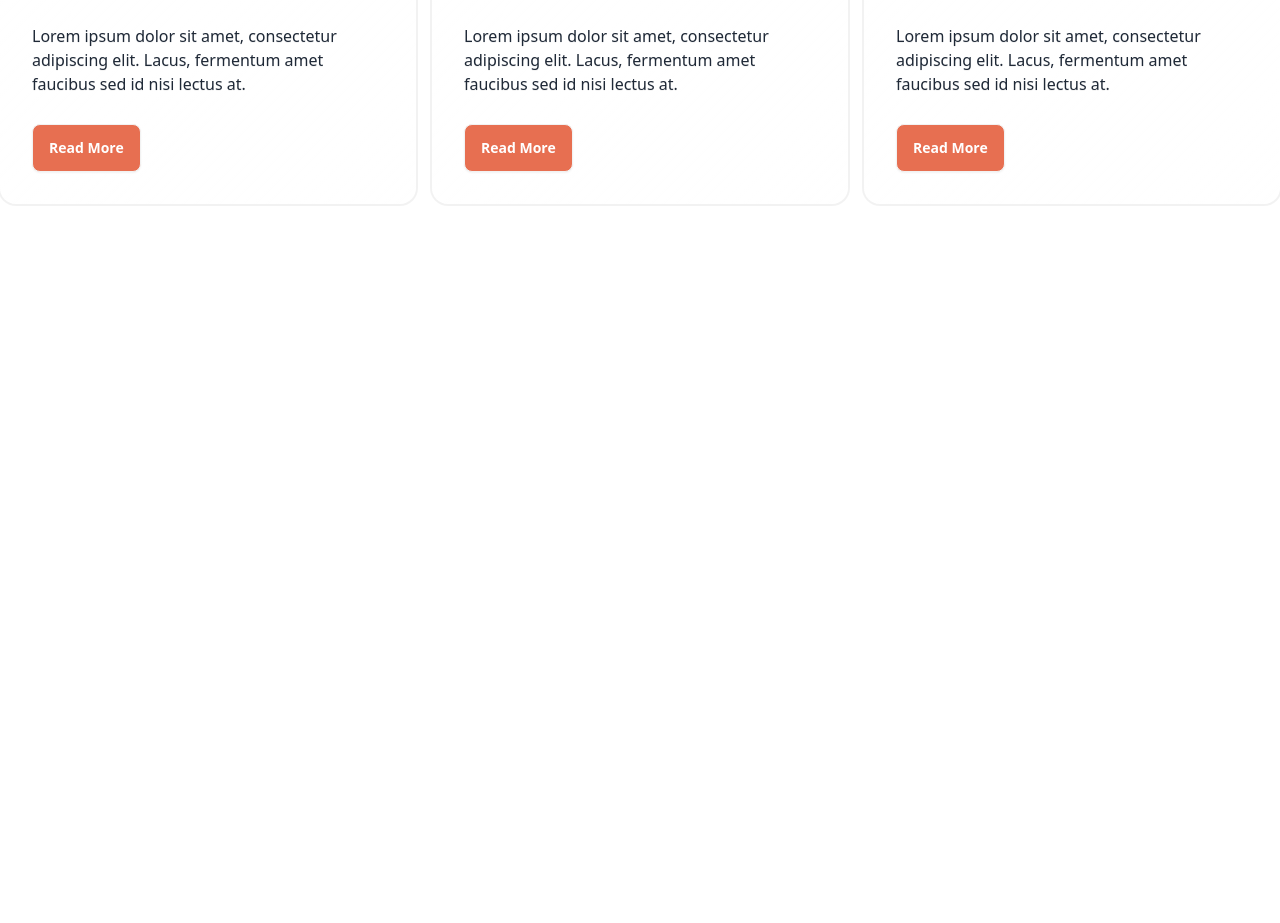
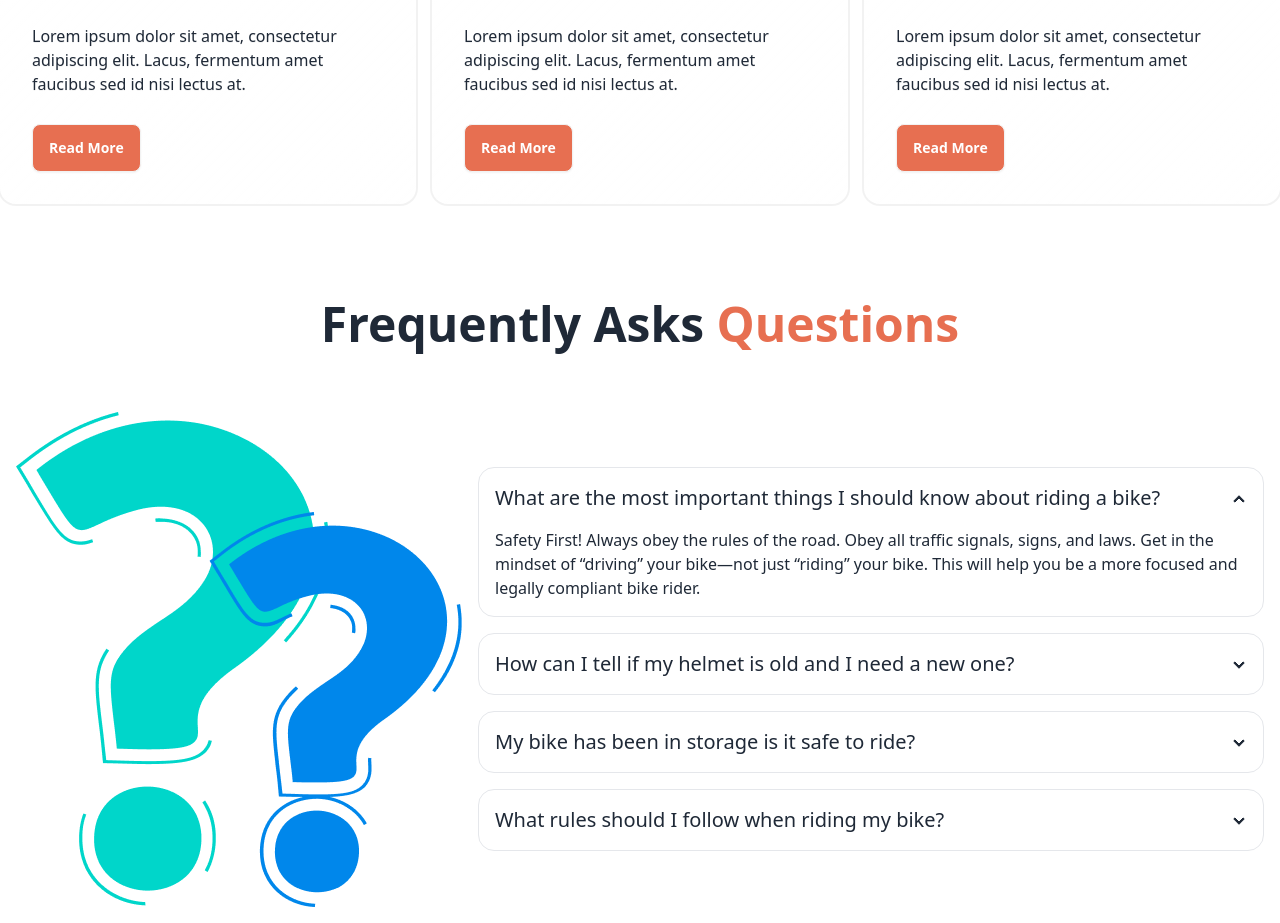
Before and after one commit to AkashMAbrrar/biker_festivities-_daisyUi, a plain HTML site: page index.html in a window 1280 px wide. Shown: the part 1101-2024 px from the top of the page. Before the commit the page ends 1401 px from the top, so only its background shows below. Drawn offline with nearby package versions, Linux system fonts and the light colour scheme.

Commit message:
this commit for the FAQ section done

```diff
--- a/index.html
+++ b/index.html
@@ -225,6 +225,74 @@
           </div>
         </div>
       </section>
+      <!-- happy client section -->
+      <section></section>
+      <!-- frequently asks question-->
+      <section>
+        <h2 class="text-5xl font-bold text-center mb-12">
+          Frequently Asks <span class="text-color_a">Questions</span>
+        </h2>
+        <!--  -->
+        <div class="hero">
+          <div class="hero-content flex-col lg:flex-row justify-between">
+            <img src="./images/others/faq.png" class="max-w-md rounded-lg" />
+            <div class="space-y-4">
+              <div class="collapse collapse-arrow border border-gray-200">
+                <input type="radio" name="my-accordion-2" checked="checked" />
+                <div class="collapse-title text-xl font-medium">
+                  What are the most important things I should know about riding
+                  a bike?
+                </div>
+                <div class="collapse-content">
+                  <p>
+                    Safety First! Always obey the rules of the road. Obey all
+                    traffic signals, signs, and laws. Get in the mindset of
+                    “driving” your bike—not just “riding” your bike. This will
+                    help you be a more focused and legally compliant bike rider.
+                  </p>
+                </div>
+              </div>
+              <div class="collapse collapse-arrow border border-gray-200">
+                <input type="radio" name="my-accordion-2" />
+                <div class="collapse-title text-xl font-medium">
+                  How can I tell if my helmet is old and I need a new one?
+                </div>
+                <div class="collapse-content">
+                  <p>hello</p>
+                </div>
+              </div>
+              <div class="collapse collapse-arrow border border-gray-200">
+                <input type="radio" name="my-accordion-2" />
+                <div class="collapse-title text-xl font-medium">
+                  My bike has been in storage is it safe to ride?
+                </div>
+                <div class="collapse-content">
+                  <p>
+                    Safety First! Always obey the rules of the road. Obey all
+                    traffic signals, signs, and laws. Get in the mindset of
+                    “driving” your bike—not just “riding” your bike. This will
+                    help you be a more focused and legally compliant bike rider.
+                  </p>
+                </div>
+              </div>
+              <div class="collapse collapse-arrow border border-gray-200">
+                <input type="radio" name="my-accordion-2" />
+                <div class="collapse-title text-xl font-medium">
+                  What rules should I follow when riding my bike?
+                </div>
+                <div class="collapse-content">
+                  <p>
+                    Safety First! Always obey the rules of the road. Obey all
+                    traffic signals, signs, and laws. Get in the mindset of
+                    “driving” your bike—not just “riding” your bike. This will
+                    help you be a more focused and legally compliant bike rider.
+                  </p>
+                </div>
+              </div>
+            </div>
+          </div>
+        </div>
+      </section>
     </main>
     <footer></footer>
   </body>
```
